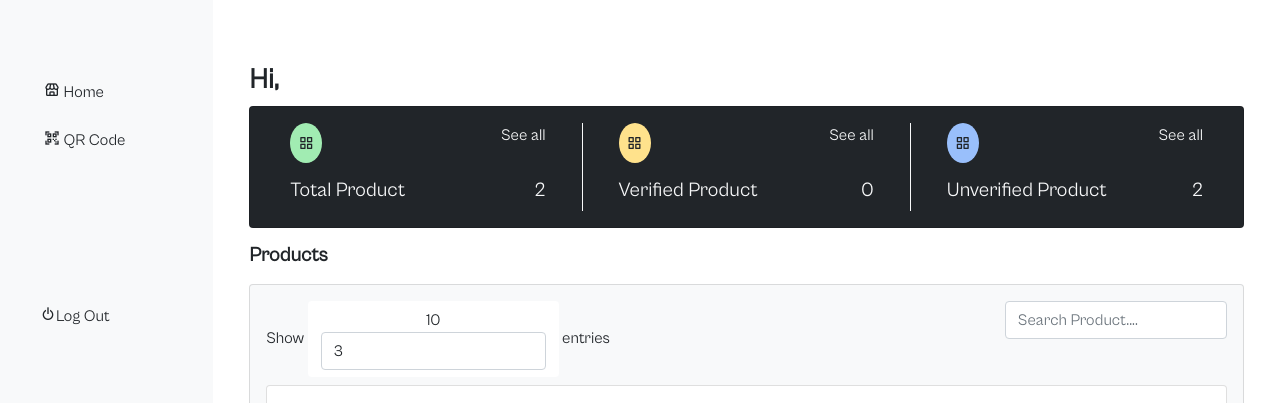
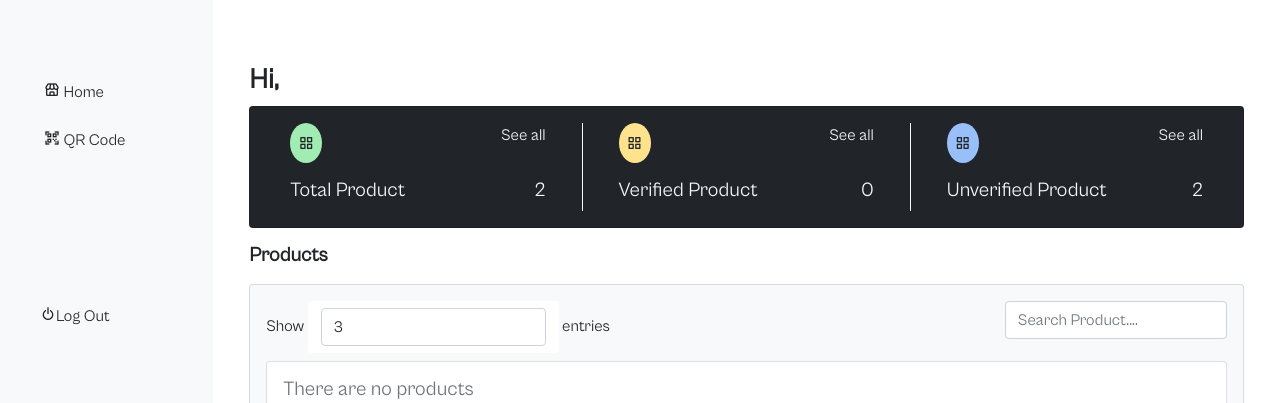
Before and after one commit to ephraimphrase/qrcodegen, a Django app: page /home/ in a window 1280 px wide. Shown: the top 403 px of the page. Run offline with Django 4.2, Linux system fonts and the light colour scheme; a user stored in the database is signed in; data comes from the database, SQL or seed files in the repository; some libraries are stand-ins or nearby versions.

Commit message:
select function

```diff
--- a/main/templates/home.html
+++ b/main/templates/home.html
@@ -54,7 +54,7 @@
     <div class="card bg-light">
         <div class="card-body">
             <div class="row">
-                <div class="col-md-9">Show <span class="btn btn-down">10
+                <div class="col-md-9">Show <span class="btn btn-down">
                     <form action="{% url 'home' %}" method="GET">
                         <input type="number" name="page_range" class="form-control" value="3">
                     </form>
```
